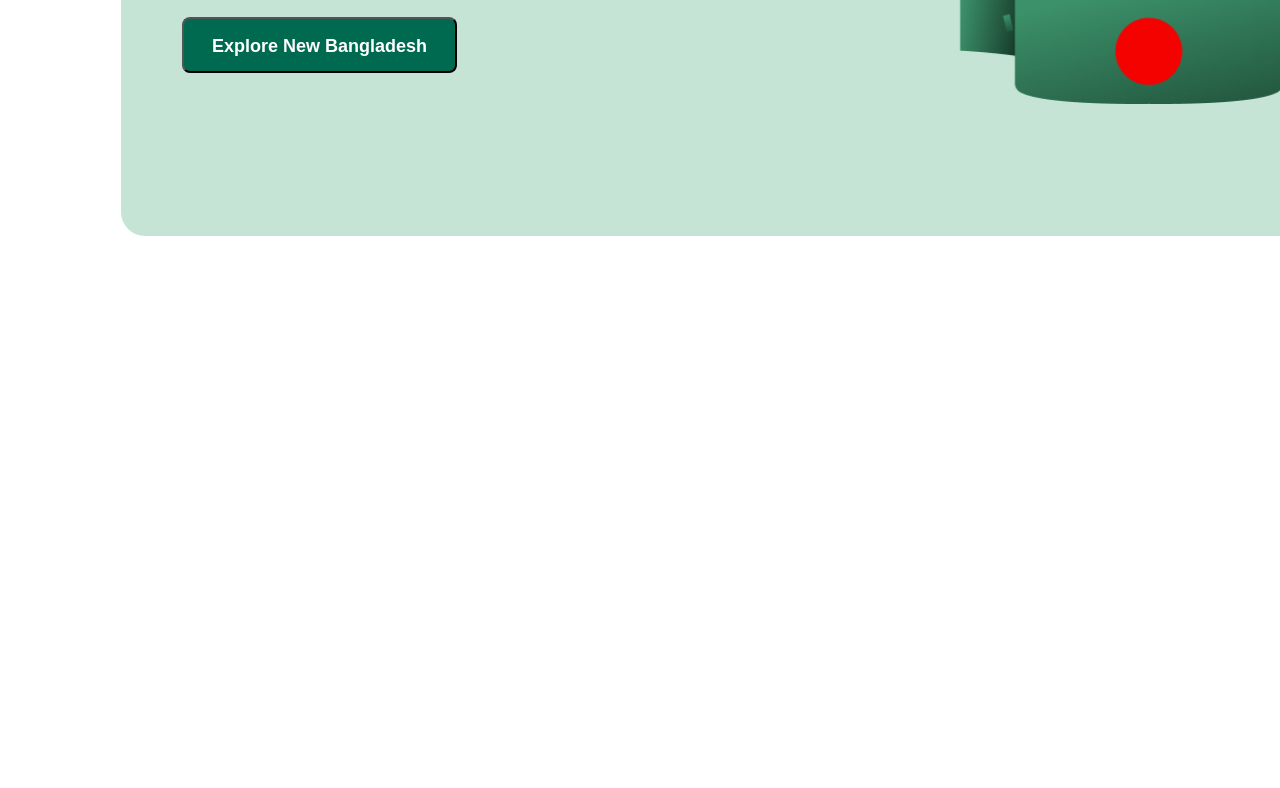
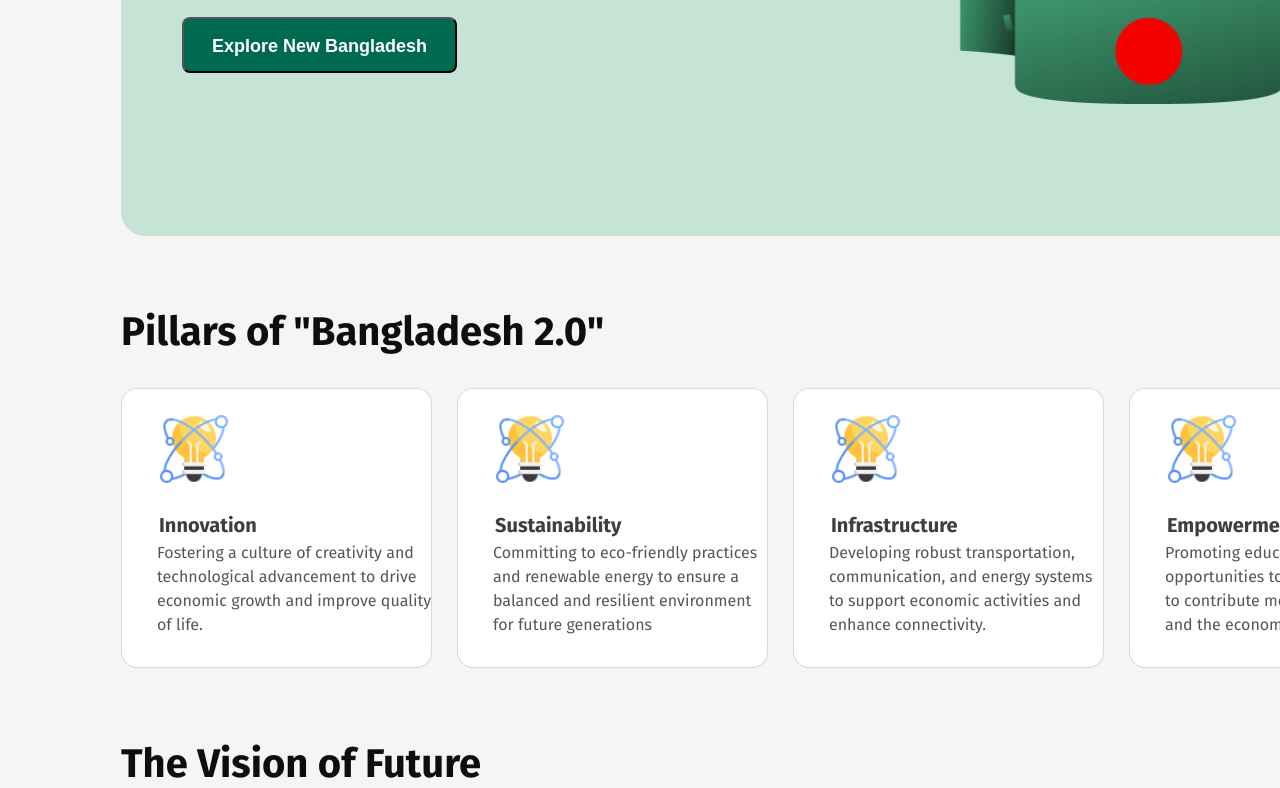
Before and after one commit to SinghRohan333/Project1-MileStone1, a plain HTML site: page index.html in a window 1280 px wide. Shown: the part 442-1230 px from the top of the page. Before the commit the page ends 800 px from the top, so only its background shows below. Drawn offline with Linux system fonts and the light colour scheme.

Commit message:
Complete upto main 1st Quarter

```diff
--- a/index.html
+++ b/index.html
@@ -70,5 +70,52 @@
         </div>
       </div>
     </header>
+    <main>
+      <div class="pillars">
+        <h4>Pillars of "Bangladesh 2.0"</h4>
+      </div>
+      <div class="pillarBox">
+        <div class="pillar1stBox">
+          <img src="images/card-icon.png" alt="Card Icon" />
+          <br />
+          <h4>Innovation</h4>
+
+          <p>
+            Fostering a culture of creativity and technological advancement to
+            drive economic growth and improve quality of life.
+          </p>
+        </div>
+        <div class="pillar2ndBox">
+          <img src="images/card-icon.png" alt="Card Icon" />
+          <br />
+          <h4>Sustainability</h4>
+          <p>
+            Committing to eco-friendly practices and renewable energy to ensure
+            a balanced and resilient environment for future generations
+          </p>
+        </div>
+        <div class="pillar3rdBox">
+          <img src="images/card-icon.png" alt="Card Icon" />
+          <br />
+          <h4>Infrastructure</h4>
+          <p>
+            Developing robust transportation, communication, and energy systems
+            to support economic activities and enhance connectivity.
+          </p>
+        </div>
+        <div class="pillar4thBox">
+          <img src="images/card-icon.png" alt="Card Icon" />
+          <br />
+          <h4>Empowerment</h4>
+          <p>
+            Promoting education, equality, and opportunities to enable
+            individuals to contribute meaningfully to society and the economy.
+          </p>
+        </div>
+      </div>
+      <div class="vision">
+        <h4>The Vision of Future</h4>
+      </div>
+    </main>
   </body>
 </html>
--- a/styles.css
+++ b/styles.css
@@ -7,6 +7,10 @@
 }
 body {
   font-family: "Fira Sans", serif;
+}
+header,
+main {
+  background: rgb(245, 245, 245);
 }
 .navbar {
   display: flex;
@@ -89,3 +93,114 @@ body {
   padding-top: 20px;
   padding-right: 25px;
 }
+
+.pillars,
+.vision {
+  color: rgb(14, 14, 14);
+  font-size: 40px;
+  font-weight: 700;
+  line-height: 48px;
+  letter-spacing: 0%;
+  text-align: left;
+  margin-left: 121px;
+  padding-top: 72px;
+  position: static;
+  width: 1302px;
+  height: 48px;
+}
+.pillarBox {
+  position: static;
+  width: 1440px;
+  height: 35vh;
+  padding-top: 32px;
+  display: flex;
+  gap: 25px;
+}
+.pillar1stBox {
+  box-sizing: border-box;
+  border: 1px solid rgba(14, 14, 14, 0.15);
+  border-radius: 16px;
+  background: rgb(255, 255, 255);
+  position: static;
+  width: 405px;
+  height: 35vh;
+  margin-left: 121px;
+}
+.pillar2ndBox {
+  box-sizing: border-box;
+  border: 1px solid rgba(14, 14, 14, 0.15);
+  border-radius: 16px;
+  background: rgb(255, 255, 255);
+  position: static;
+  width: 405px;
+  height: 35vh;
+}
+.pillar3rdBox {
+  box-sizing: border-box;
+  border: 1px solid rgba(14, 14, 14, 0.15);
+  border-radius: 16px;
+  background: rgb(255, 255, 255);
+  position: static;
+  width: 405px;
+  height: 35vh;
+}
+.pillar4thBox {
+  box-sizing: border-box;
+  border: 1px solid rgba(14, 14, 14, 0.15);
+  border-radius: 16px;
+  background: rgb(255, 255, 255);
+  position: static;
+  width: 405px;
+  height: 35vh;
+}
+.pillar1stBox img {
+  width: 70px;
+  height: 70px;
+  margin-left: 37px;
+  padding-top: 25px;
+}
+.pillar2ndBox img {
+  width: 70px;
+  height: 70px;
+  margin-left: 37px;
+  padding-top: 25px;
+}
+.pillar3rdBox img {
+  width: 70px;
+  height: 70px;
+  margin-left: 37px;
+  padding-top: 25px;
+}
+.pillar4thBox img {
+  width: 70px;
+  height: 70px;
+  margin-left: 37px;
+  padding-top: 25px;
+}
+.pillar1stBox h4,
+.pillar2ndBox h4,
+.pillar3rdBox h4,
+.pillar4thBox h4 {
+  color: rgba(14, 14, 14, 0.8);
+  font-size: 20px;
+  font-weight: 700;
+  line-height: 24px;
+  letter-spacing: 0%;
+  text-align: left;
+  margin-left: 37px;
+  padding-top: 25px;
+}
+
+.pillar1stBox p,
+.pillar2ndBox p,
+.pillar3rdBox p,
+.pillar4thBox p {
+  color: rgba(14, 14, 14, 0.7);
+  font-size: 16px;
+  font-weight: 400;
+  line-height: 24px;
+  letter-spacing: 0%;
+  text-align: left;
+  margin-left: 35px;
+  padding-top: 4px;
+}
```
